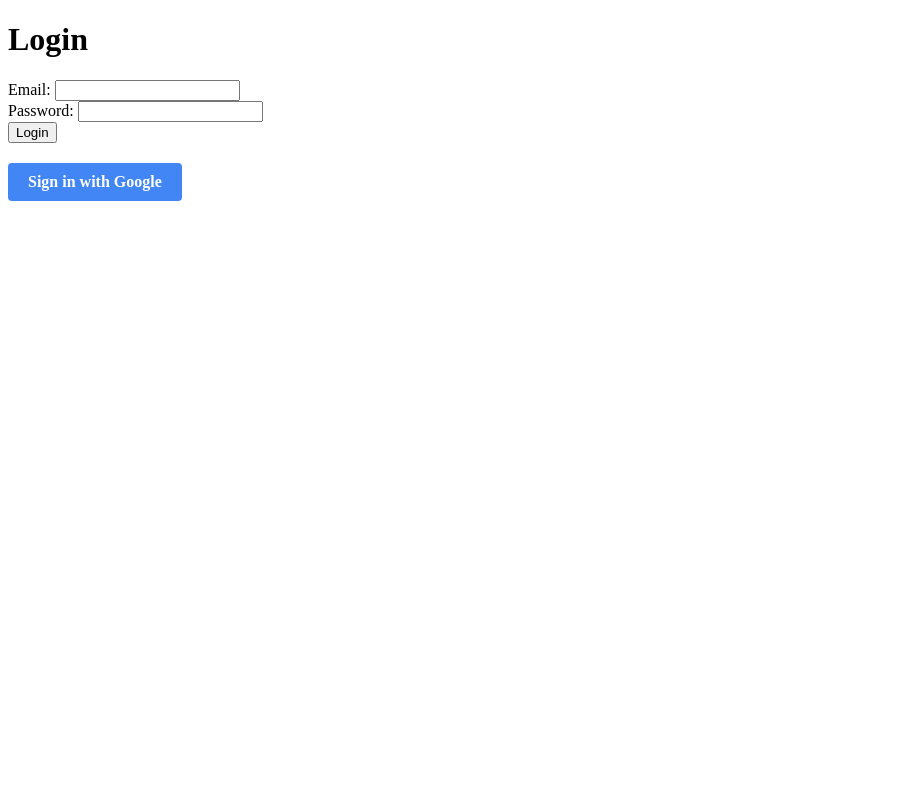
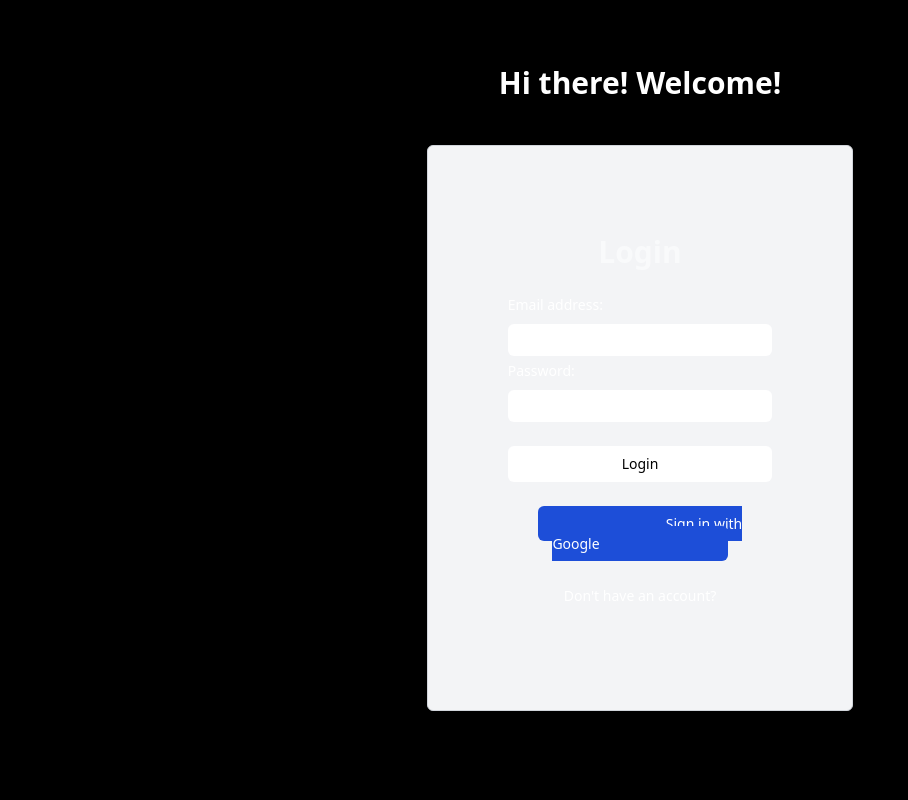
Before and after one commit to Agahan14/schedule, a FastAPI app: page /login in a window 1280 px wide. Shown: the whole page, without its empty margins (0-908 px from the left). Run offline with FastAPI, Linux system fonts and the light colour scheme; some libraries are stand-ins or nearby versions.

Commit message:
:bento: Adding or updating assets. Reconfigured structure of templates. Now all html files inherit from base.html. Added login.html with tailwind.

```diff
--- a/src/project/templates/base.html
+++ b/src/project/templates/base.html
@@ -4,7 +4,7 @@
     <meta charset="UTF-8" />
     <meta name="viewport" content="width=device-width, initial-scale=1.0" />
     <title>Hello world</title>
-    <link rel="stylesheet" href="/static/css/main.css" />
+    <script src="https://cdn.tailwindcss.com"></script>
 
     <!-- Vue -->
     <script src="https://unpkg.com/vue@3/dist/vue.global.js"></script>
@@ -15,13 +15,9 @@
 {#{% import "components/test.html" as test %}#}
 {#{{ test.render() }}#}
 
-<body class="h-full overflow-x-clip bg-black" id="app">
-    {% block content %}
-    <div>
-        <h1 class="font-mono text-white">Hello world</h1>
-    </div>
+<body class="h-full overflow-x-clip bg-white" id="app">
+{% block content %}
 
-
-    {% endblock %}
+{% endblock %}
 </body>
 </html>
--- a/src/project/templates/components/test.html
+++ b/src/project/templates/components/test.html
@@ -1,9 +1,9 @@
 {% macro render() %}
 <template id="test-template">
     <article
-        class="fixed right-0 top-0 z-50 h-full w-full bg-white px-8 py-6 sm:right-1/2 sm:top-1/2 sm:h-auto sm:max-w-2xl sm:-translate-y-1/2 sm:translate-x-1/2 sm:rounded-3xl"
+        class="fixed right-0 top-0 z-50 h-full w-fit bg-white px-8 py-6 sm:right-1/2 sm:top-1/2 sm:h-auto sm:max-w-2xl sm:-translate-y-1/2 sm:translate-x-1/2 sm:rounded-3xl"
     >
-        <div class="flex flex-col items-center justify-center gap-2">
+        <div class="flex flex-col items-center justify-center gap-9">
             <svg
                 xmlns="http://www.w3.org/2000/svg"
                 fill="none"
--- a/src/project/templates/login.html
+++ b/src/project/templates/login.html
@@ -1,35 +1,62 @@
-<!DOCTYPE html>
-<html>
-<head>
-    <title>Login</title>
-    <style>
-        .google-signin-button {
-            display: inline-block;
-            background-color: #4285F4;
-            color: white;
-            padding: 10px 20px;
-            text-align: center;
-            text-decoration: none;
-            border-radius: 4px;
-            font-size: 16px;
-            font-weight: bold;
-            margin-top: 20px;
-            cursor: pointer;
-        }
-    </style>
-</head>
-<body>
-    <h1>Login</h1>
-    <form method="post" action="/login">
-        <label for="email">Email:</label>
-        <input type="email" id="email" name="email" required>
-        <br>
-        <label for="password">Password:</label>
-        <input type="password" id="password" name="password" required>
-        <br>
-        <button type="submit">Login</button>
-    </form>
+{% extends "base.html" %}
 
-    <a href="/google_login" class="google-signin-button">Sign in with Google</a>
-</body>
-</html>
+
+{% block content %}
+
+    <div class="min-h-screen bg-black flex flex-col justify-center items-center">
+        <div class="mb-5">
+            <h2 class="text-white font-bold text-center text-3xl"> Hi there! Welcome! </h2>
+        </div>
+        <div
+            class="bg-gray-100 dark:bg-gray-700 border-gray-300 mx-4 my-6 w-2/6 h-auto rounded-md border px-6 py-12 sm:px-8">
+
+
+            <div class="bg-gray-100 dark:bg-gray-700 border-gray-300 mx-2 py-10 sm:px-10">
+
+                <h1 class="text-center mb-7 text-gray-50 font-bold text-3xl">Login</h1>
+
+                <div class="space-y-6">
+                    <form method="post" action="/login">
+                        <label for="email"
+                               class="text-emphasis mb-3 block text-sm font-medium leading-none text-white">Email
+                            address:</label>
+                        <input type="email"
+                               class="hover:border-emphasis dark:focus:border-emphasis border-default placeholder:text-muted ext-emphasis focus:ring-brand-default focus:border-subtle mb-2 rounded-md w-full h-8"
+                               id="email" name="email" required>
+                        <br>
+                        <label for="password"
+                               class="text-emphasis mb-3 block text-sm font-medium leading-none text-white">Password:</label>
+                        <input type="password"
+                               class="hover:border-emphasis dark:focus:border-emphasis border-default placeholder:text-muted ext-emphasis focus:ring-brand-default focus:border-subtle mb-2 rounded-md w-full h-8"
+                               id="password" name="password" required>
+                        <br>
+                        <button type="submit"
+                                class="w-full py-2 px-3 text-sm font-medium text-black bg-white rounded-md focus:outline-none focus:ring-2 focus:ring-blue-500 mt-4">
+                            Login
+                        </button>
+                    </form>
+                </div>
+
+
+                <div class="mt-4 mb-4 w-full">
+                    <div class="mt-8 text-center text-sm w-full">
+                        <a href="/google_login"
+                           class="bg-blue-700 text-white text-m py-2 px-32 rounded-md hover:bg-blue-800 focus:outline-none focus:ring-2 focus:ring-blue-500 w-full">
+                            Sign in with Google
+                        </a>
+                    </div>
+
+                    <div class="mt-8 text-center text-sm">
+                        <a href="/register"
+                           class="text-white font-medium">
+                            Don't have an account?
+                        </a>
+                    </div>
+                </div>
+
+            </div>
+        </div>
+
+    </div>
+
+{% endblock %}
```
Also changed, not shown: src/project/static/css/main.css (+24 -0 lines), src/project/templates/index.html (+6 -21 lines), src/project/templates/register.html (+10 -8 lines).
